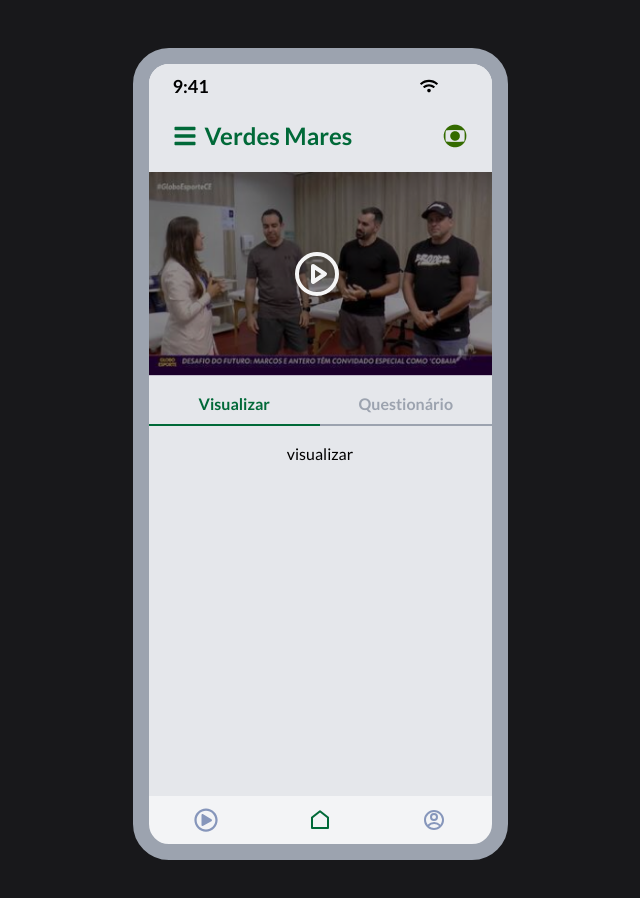
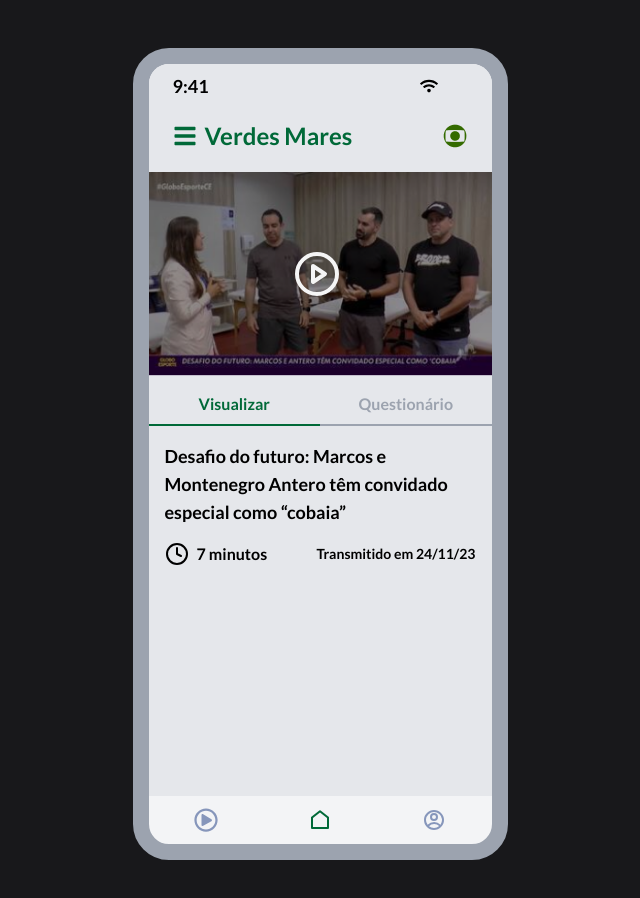
Before and after one commit to programando-com-edu/DESAFIO-DO-FUTURO, a React (Vite) app: page /video in a window 1280 px wide. Shown: the top 898 px of the page, without its empty margins (320-960 px from the left). Built offline with nearby package versions, Linux system fonts and the light colour scheme; some icons are missing.

Commit message:
visualizar

```diff
--- a/src/pages/Visualizar.jsx
+++ b/src/pages/Visualizar.jsx
@@ -6,19 +6,10 @@
 import bannerDesafio from '../assets/bannerDesafio.jpeg';
 import videoCover from '../assets/videoCover.png';
 
-import { PlayCircle } from 'lucide-react';
+import { PlayCircle, Clock } from 'lucide-react';
 
 
 function Visualizar() {
-    const settings = {
-        showArrows: false,
-        centerMode: true,
-        emulateTouch: true,
-        itemPadding: '30px',
-        showThumbs: false,
-        showStatus: false,
-        showIndicators: false
-    };
   return (
     <IPhone13>
         <Navbar/>
@@ -29,8 +20,17 @@
           </div>
 
           <Tabs />
+          <div className='px-4 font-semibold '>
+            <p className='text-lg'>Desafio do futuro: Marcos e Montenegro Antero têm convidado especial como “cobaia”</p>
+            <div className='flex items-center  justify-between my-4'>
+              <div className='flex items-center'>
+                <Clock />
+                <p className=' ml-2'>7 minutos</p>
+              </div>
+              <p className='text-sm'>Transmitido em 24/11/23</p>
+            </div>
 
-          <div>visualizar</div>
+          </div>
         </div>
     </IPhone13>
   );
```
